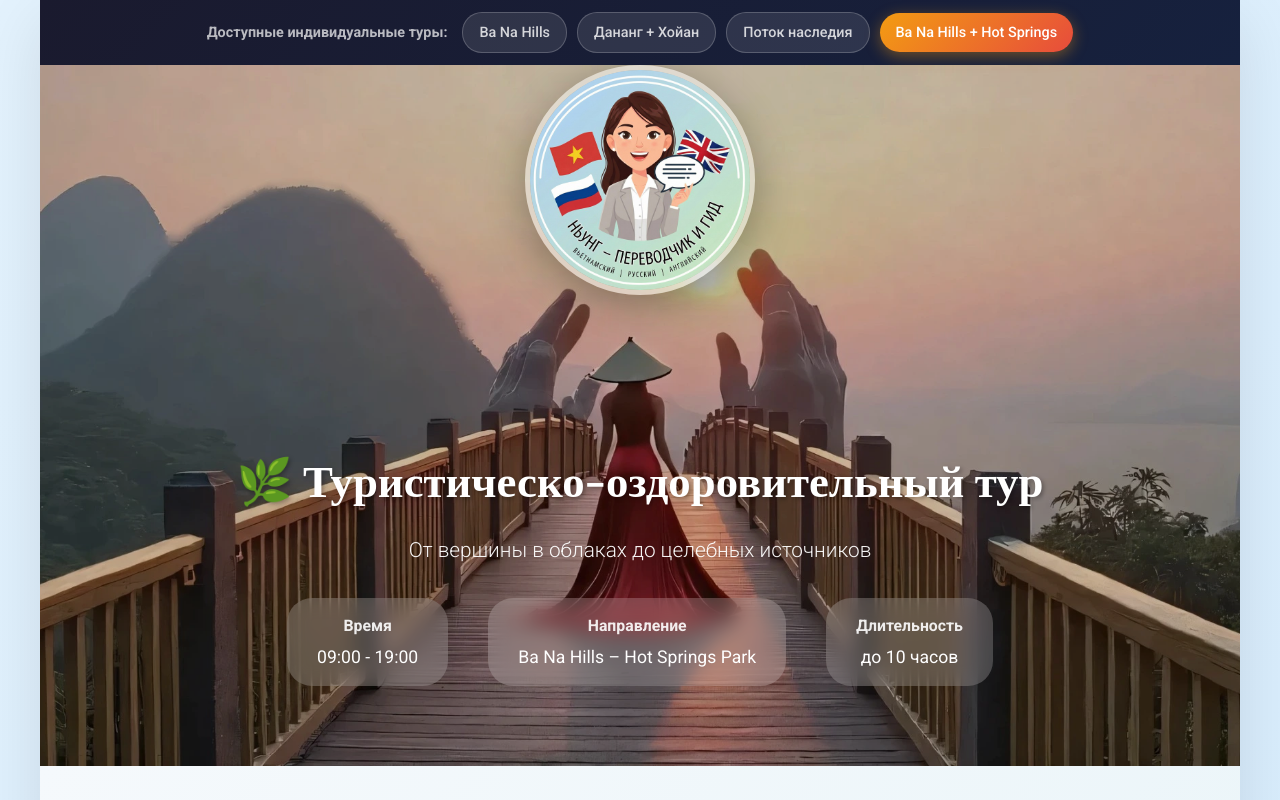
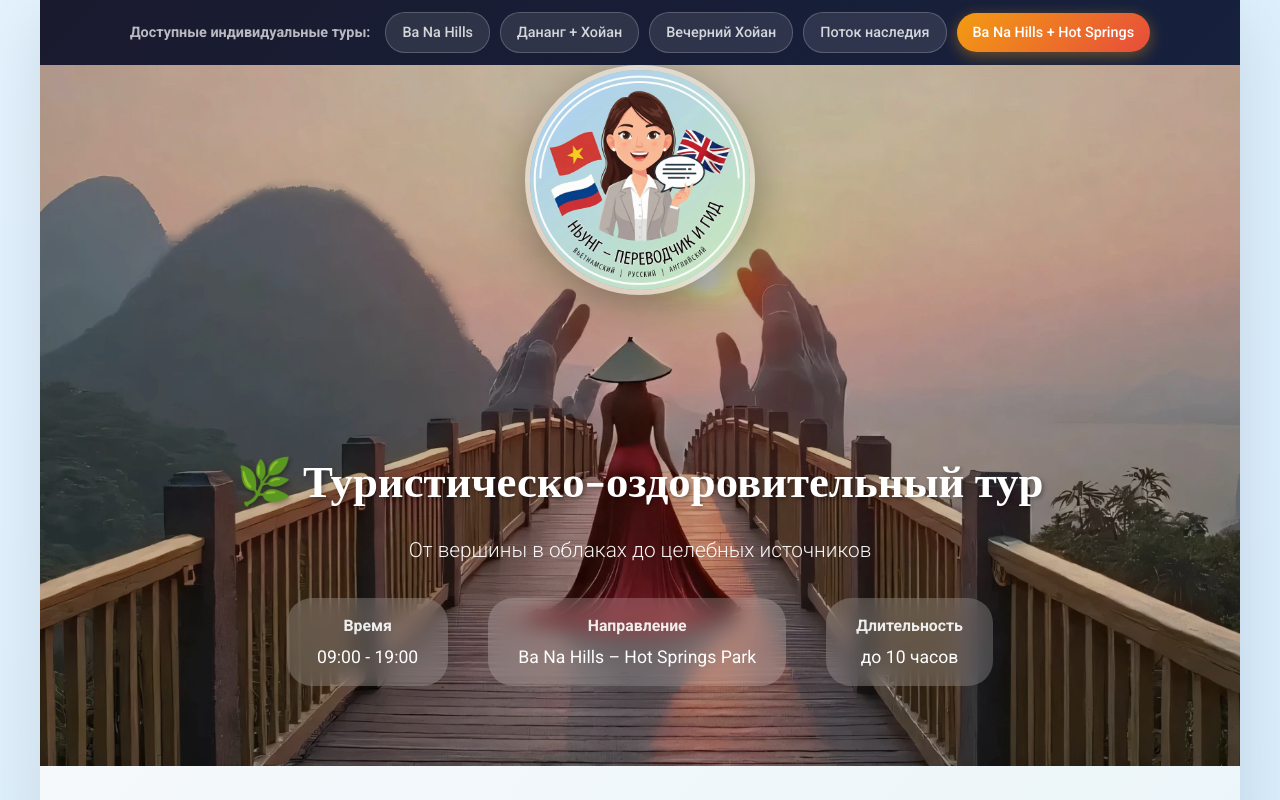
Before and after one commit to cungthinhungdhv-cell/Ba_Na_Hill_and_Hoi_An_Tour, a plain HTML site: page index.html in a window 1280 px wide. Shown: the top 800 px of the page. Drawn offline with nearby package versions, Linux system fonts and the light colour scheme; no server answers.

Commit message:
Добавлена ссылка на Вечерний Хойан в навигацию
🤖 Generated with [Claude Code](https://claude.com/claude-code)

```diff
--- a/index.html
+++ b/index.html
@@ -1214,6 +1214,7 @@
             <span class="tour-nav-label">Доступные индивидуальные туры:</span>
             <a href="https://bana-hills.itripster.com/" target="_blank" class="tour-nav-btn">Ba Na Hills</a>
             <a href="https://lens-journey.itripster.com/" target="_blank" class="tour-nav-btn">Дананг + Хойан</a>
+            <a href="https://hoi-an-tour.itripster.com/" target="_blank" class="tour-nav-btn">Вечерний Хойан</a>
             <a href="https://heritage-flow.itripster.com/" target="_blank" class="tour-nav-btn">Поток наследия</a>
             <span class="tour-nav-btn active">Ba Na Hills + Hot Springs</span>
         </nav>
```
